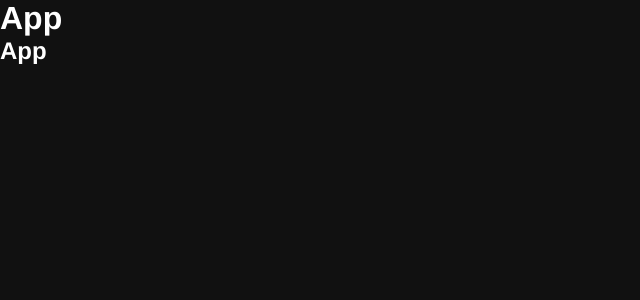
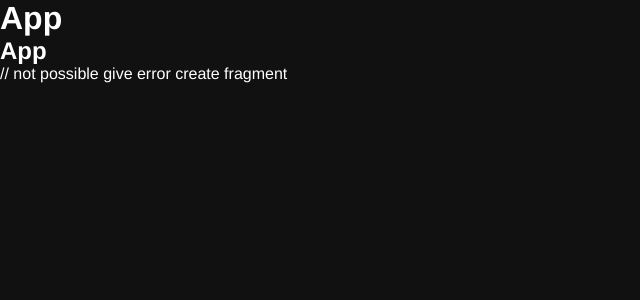
Before and after one commit to PiyushMishraX/ReactJS, a React (Vite) app in the folder react-first/: page / in a window 1280 px wide. Shown: the top 300 px of the page, without its empty margins (0-640 px from the left). Built offline with nearby package versions, Linux system fonts and the light colour scheme.

Commit message:
create multiple div in one with another div

```diff
--- a/react-first/src/App.jsx
+++ b/react-first/src/App.jsx
@@ -19,13 +19,40 @@ import React from 'react'
 //   )
 // }
 
+// const App = () => {
+//   return (
+//     <div id='parent'>
+//       <h1 id='child1'>App</h1>
+//       <h2 id='child2'>App</h2>
+//     </div>
+//   )
+// }
+
+// const App = () => {
+//   return (
+//     <div id='parent'>
+//       <h1 id='child1'>App</h1>
+//       <h2 id='child2'>App</h2>
+//     </div>
+//     <div id="uncle">
+//       // not possible give error create fragment
+//     </div>
+//   )
+// }
+
 const App = () => {
   return (
-    <div id='parent'>
-      <h1 id='child1'>App</h1>
-      <h2 id='child2'>App</h2>
+    <div>
+      <div id='parent'>
+        <h1 id='child1'>App</h1>
+        <h2 id='child2'>App</h2>
+      </div>
+      <div id="uncle">
+        // not possible give error create fragment
+      </div>
     </div>
   )
 }
 
+
 export default App
```
